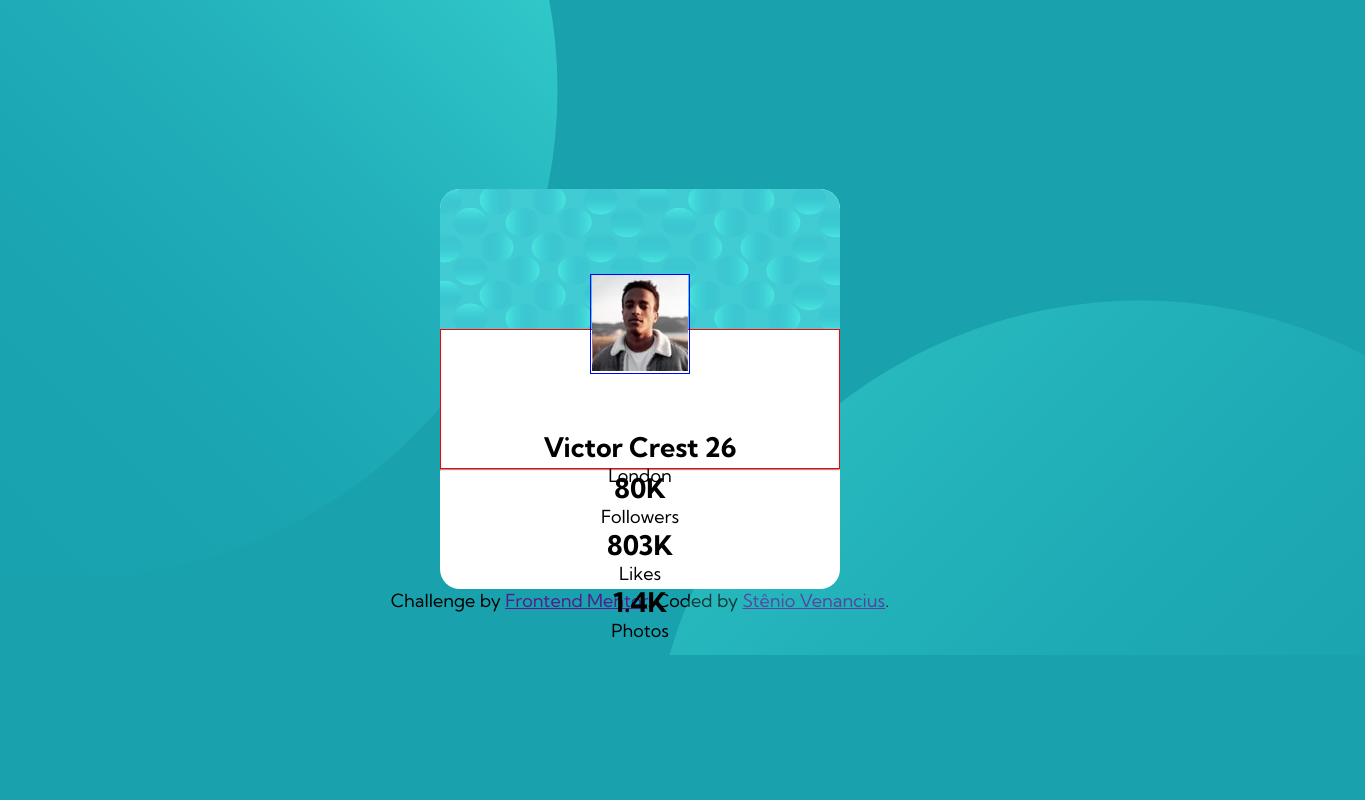
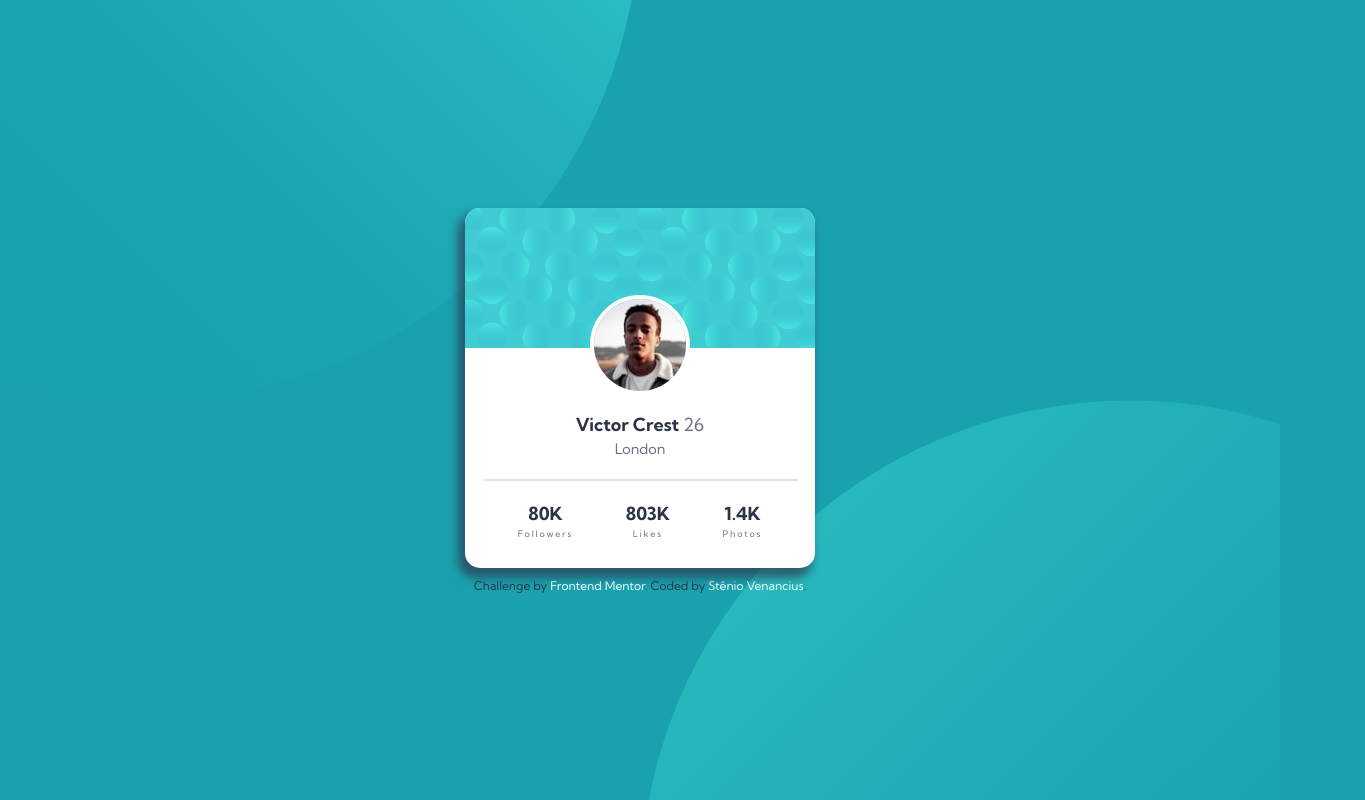
Before and after one commit to StenioVenancius/Profile-card-component, a plain HTML site: page index.html in a window 1280 px wide. Shown: the whole page, 1365 px wide, since content can reach past the window. Drawn offline with Linux system fonts and the light colour scheme.

Commit message:
Fix
Consegui corrigir o erro do background. O problema era porque eu estava utilizando medidas negativas ao invés de utilizar de forma correta. Também testei a propriedade escala e entendi como funciona

```diff
--- a/index.html
+++ b/index.html
@@ -9,8 +9,7 @@
 </head>
 <body>
     <main>
-        <section id="header"><!-- Capa do perfil -->
-            <img src="./images/bg-pattern-card.svg" alt="">
+        <section id="bg-header"><!-- Capa do perfil -->
         </section>
         <section id="user-infos">
             <div id="user">
@@ -37,8 +36,6 @@
             </div>
         </section>
     </main>
-    <div id="circle-top"></div>
-    <div id="circle-bottom"></div>
     <footer>
         <p>Challenge by <a href="">Frontend Mentor</a>. Coded by <a href="">Stênio Venancius</a>.</p>
     </footer>
--- a/style.css
+++ b/style.css
@@ -7,7 +7,10 @@
     --Dark-Grayish-Blue: hsl(227, 10%, 46%);
 
     /* Neutral Color */
-    --Dark-Gray: hsl(0, 0%, 59%);
+    --Dark-Gray: hsla(0, 0%, 59%, 0.26);
+
+    /* Shadow */
+    --Very-Dark-Desaturated-Blue-Shadow: hsla(229, 23%, 23%, 0.658);
 }
 
 * {
@@ -17,8 +20,7 @@
 }
 
 body {
-    width: 100vw;
-    height: 100vh;
+    min-height: 100vh;
     display: flex;
     align-items: center;
     justify-content: center;
@@ -26,66 +28,119 @@ body {
     font-family: 'Kumbh Sans', sans-serif;
     font-size: 18px;
     background-color: var(--Dark-Cyan);
+    background-image: url(./images/bg-pattern-top.svg), url(./images/bg-pattern-bottom.svg);
+    background-repeat: no-repeat, no-repeat;
+    background-position: right 50vw bottom 50vh, left 50vw top 50vh;
 }
 
 main {
-    width: 400px;
-    height: 400px;
-    border-radius: 20px;
+    width: 350px;
+    height: 360px;
+    border-radius: 15px;
     text-align: center;
     z-index: 1;
     position: relative;
     background-color: white;
-}
-
-/* Background pattern */
-div#circle-top {
-    width: 1000px;
-    height: 1000px;
-    position: absolute;
-    bottom: 200px;
-    right: 700px;
-    background-image: url(./images/bg-pattern-top.svg);
-    background-repeat: no-repeat;
-}
-
-div#circle-bottom {
-    width: 715px;
-    height: 355px;
-    position: absolute;
-    top: 300px;
-    left: 650px;
-    background-image: url(./images/bg-pattern-bottom.svg);
-    background-repeat: no-repeat;
+    box-shadow: -5px 8px 10px 2px var(--Very-Dark-Desaturated-Blue-Shadow);
 }
 
 /* Header */
-section#header {
-    width: 400px;
+section#bg-header {
+    width: auto;
     height: 140px;
+    border-radius: 15px 15px 0 0;
+    background-image: url(./images/bg-pattern-card.svg);
 }
 
-section#header > img {
-    width: 400px;
-    height: 140px;
-    border-radius: 20px 20px 0 0;
-}
 
 /* Profile Image and infos */
 section#user-infos {
-    border: 1px solid red;
-    width: 400px;
-    height: 140px;
+    width: auto;
+    height: 35%;
     position: relative;
     text-align: center;
 }
 
 section#user-infos div#user {
-    border: 1px solid blue;
     width: 100px;
     height: 100px;
+    border-radius: 100%;
+    border: 4px solid white;
+    overflow: hidden;
+    text-align: center;
     position: relative;
     left: 50%;
-    bottom: 40%;
+    bottom: 42%;
     transform: translate(-50%);
 }
+
+section#user-infos div#infos {
+    margin-top: -10%;
+}
+
+div#infos h2 {
+    font-size: 1em;
+    font-weight: 700;
+    color: var(--Very-Dark-Desaturated-Blue);
+}
+
+div#infos h2>span, div#infos > span {
+    color: var(--Dark-Grayish-Blue);
+    font-weight: 400;
+}
+
+div#infos > span {
+    font-size: 0.8em;
+}
+
+hr {
+    width: 90%;
+    height: 2px;
+    margin: 5px auto;
+    border: none;
+    background-color: var(--Dark-Gray);
+}
+
+/* Status */
+section#stats {
+    width: auto;
+    height: 20%;
+    display: flex;
+    align-items: center;
+    justify-content: space-evenly;
+}
+
+section#stats div.social{
+    text-align: center;
+}
+
+section#stats div.social h2 {
+    margin-bottom: -6px;
+    font-size: 1em;
+    color: var(--Very-Dark-Desaturated-Blue);
+}
+
+section#stats div.social span {
+    font-size: 0.5em;
+    letter-spacing: 0.2em;
+    color: var(--Dark-Grayish-Blue);
+}
+
+/* Footer */
+footer {
+    margin-top: 10px;
+    font-size: 12px;
+    color: var(--Very-Dark-Desaturated-Blue);
+}
+
+footer a {
+    text-decoration: none;
+}
+
+footer a:visited, a:active {
+    color: white;
+}
+
+footer a:hover {
+    letter-spacing: 2px;
+}
```
